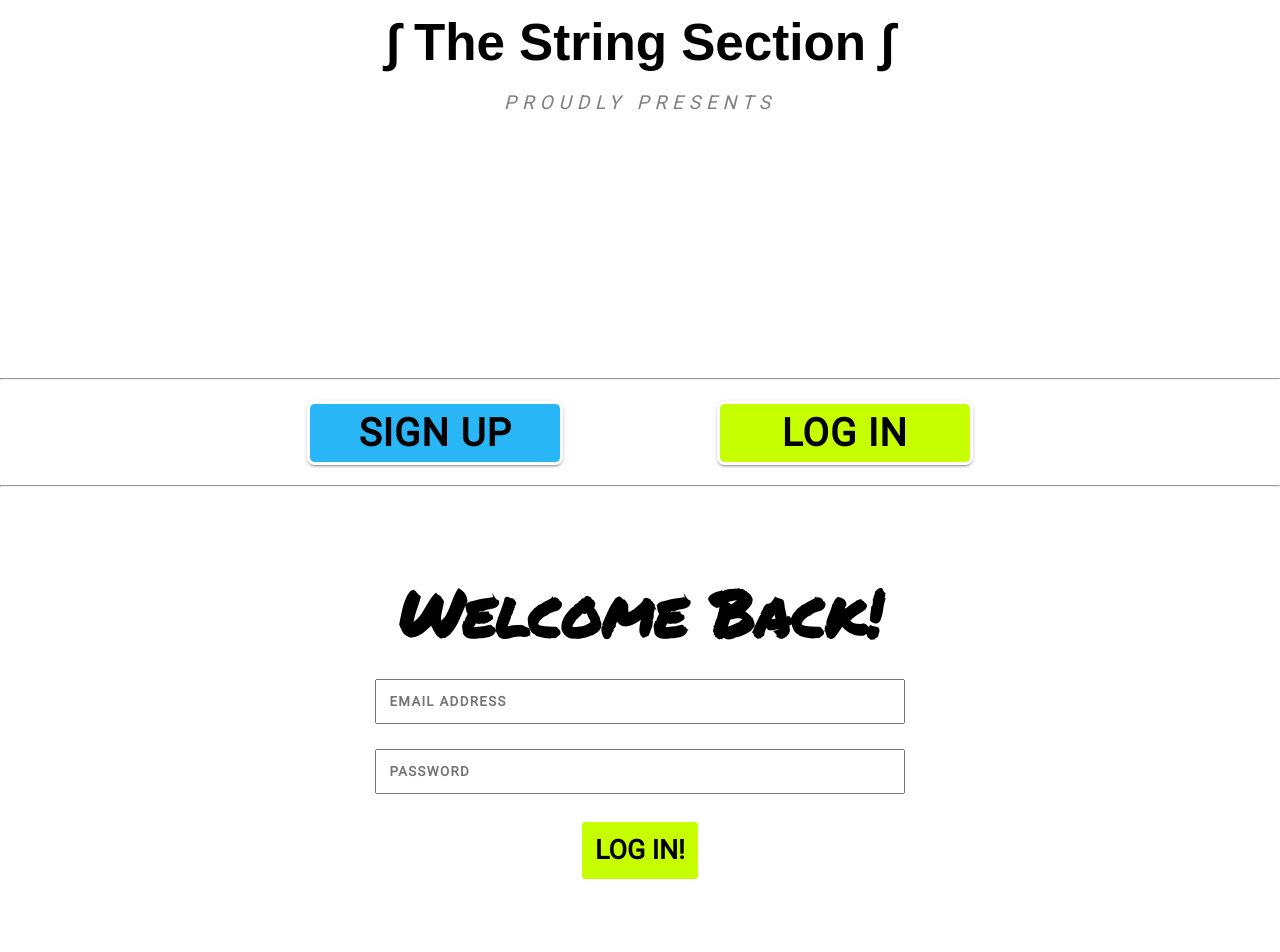
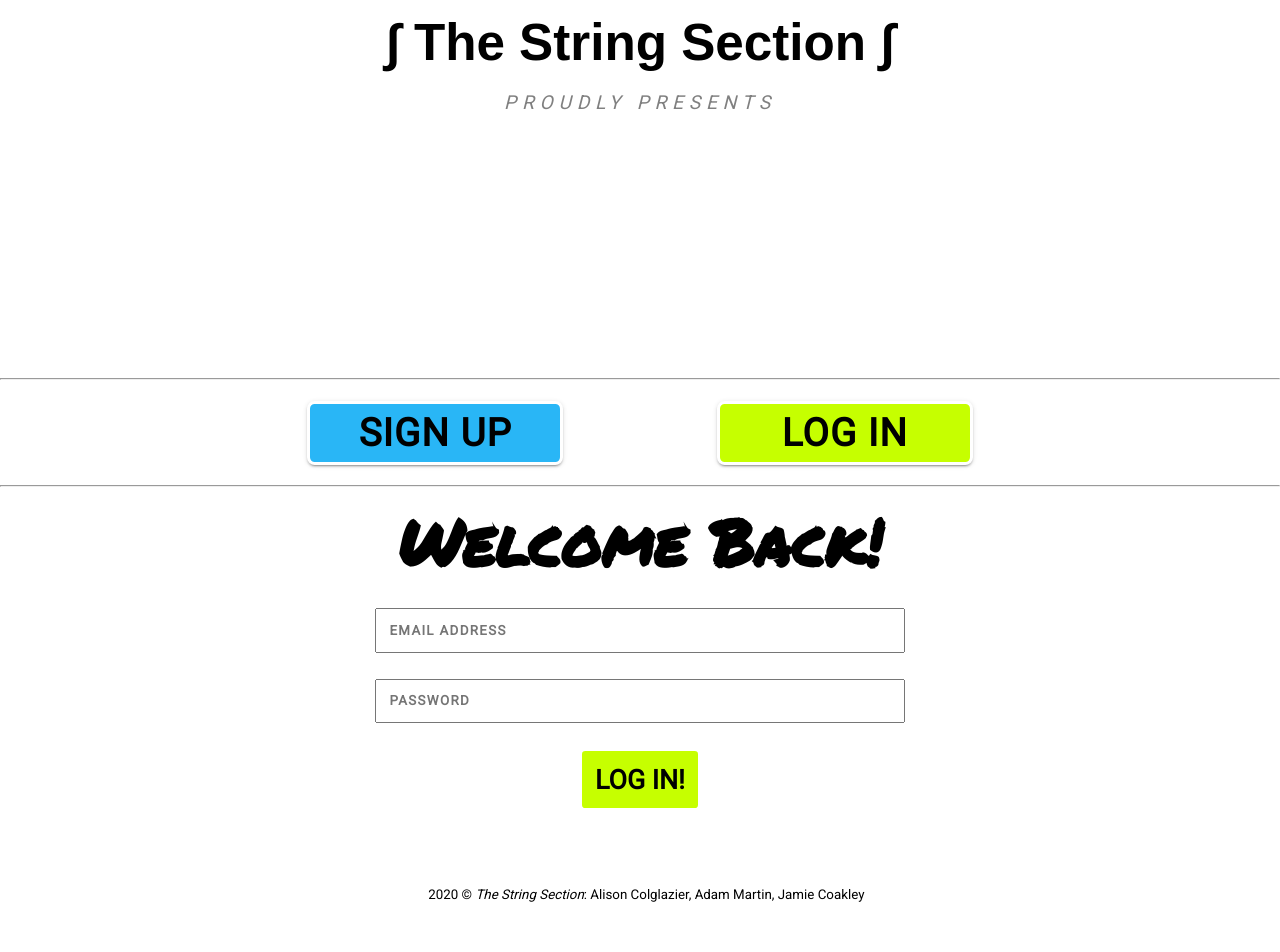
Before and after one commit to alicol/gn-client, a React (Create React App) app: page /UserLogin in a window 1280 px wide. Shown: the top 952 px of the page. After the commit the page ends 915 px from the top, so only its background shows below. Built offline with nearby package versions, Linux system fonts and the light colour scheme; a web font is replaced by a local one.

Commit message:
push to Jamie

```diff
--- a/src/Auth/UserLogin.tsx
+++ b/src/Auth/UserLogin.tsx
@@ -29,6 +29,9 @@ class UserLogin extends React.Component<UserLoginProps, UserLoginState> {
                 this.props.updateToken(data.sessionToken)
                 localStorage.setItem("permission", data.permission)
             })
+            .catch(err => {
+                console.log(err, "login not working")
+            })
         }
 
 
@@ -44,7 +47,7 @@ class UserLogin extends React.Component<UserLoginProps, UserLoginState> {
     render() {
         return (
             <div>
-                <form>
+                {/* <form> */}
                 <h4>Welcome Back!</h4>
                 <br />
                 <input onChange={(e) => this.setState({ username: e.target.value })} type="text" name="username" placeholder="EMAIL ADDRESS" id="username" />
@@ -52,7 +55,7 @@ class UserLogin extends React.Component<UserLoginProps, UserLoginState> {
                 <input onChange={(e) => this.setState({ password: e.target.value })} type="password" name="password" id="password" placeholder="PASSWORD" />
                 <br />
                 <button onClick={this.handleClick} className="submitLogIn">LOG IN!</button>
-                </form>
+                {/* </form> */}
             </div>
         );
     }
```
